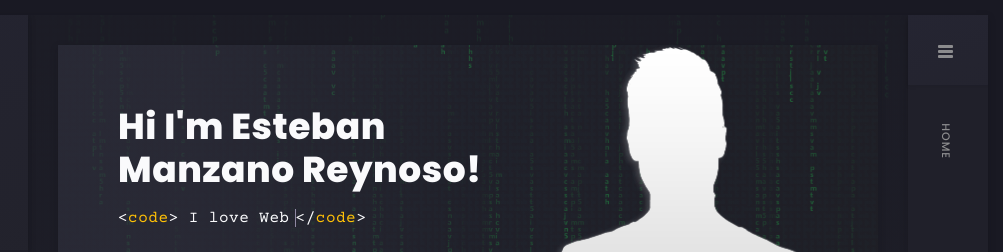
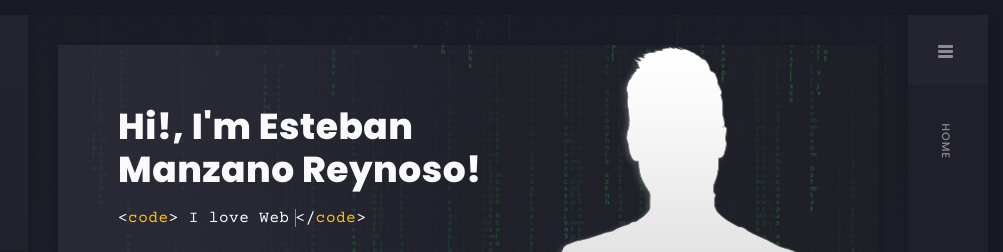
Before and after one commit to estebannoemr/estebannoemr.github.io, a plain HTML site: page index.html in a window 1280 px wide. Shown: the top 252 px of the page, 277-1280 px from the left. Drawn offline with nearby package versions, Linux system fonts and the light colour scheme.

Commit message:
Update index.html

```diff
--- a/index.html
+++ b/index.html
@@ -311,7 +311,7 @@
                         <!-- main title -->
                         <div class="art-banner-title">
                           <!-- title -->
-                          <h1 class="mb-15">Hi I'm Esteban <br>Manzano Reynoso!</h1>
+                          <h1 class="mb-15">Hi!, I'm Esteban <br>Manzano Reynoso!</h1>
                           <!-- suptitle -->
                           <div class="art-lg-text art-code mb-25">&lt;<i>code</i>&gt; I love <span class="txt-rotate" data-period="2000"
                               data-rotate='[ "Web Interfaces.", "Web Design.", "Front End Development.", "automation tools." ]'></span>&lt;/<i>code</i>&gt;</div>
```
